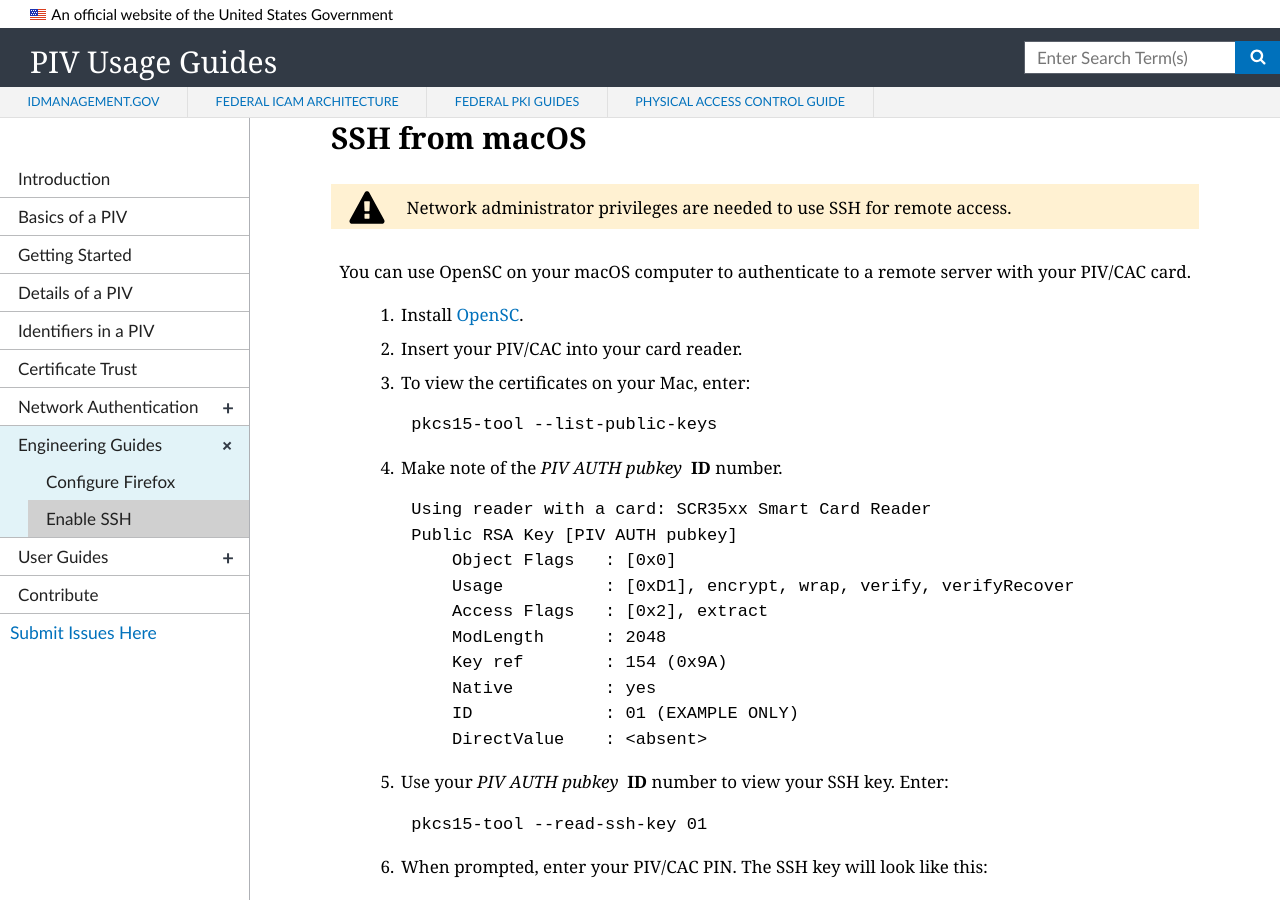
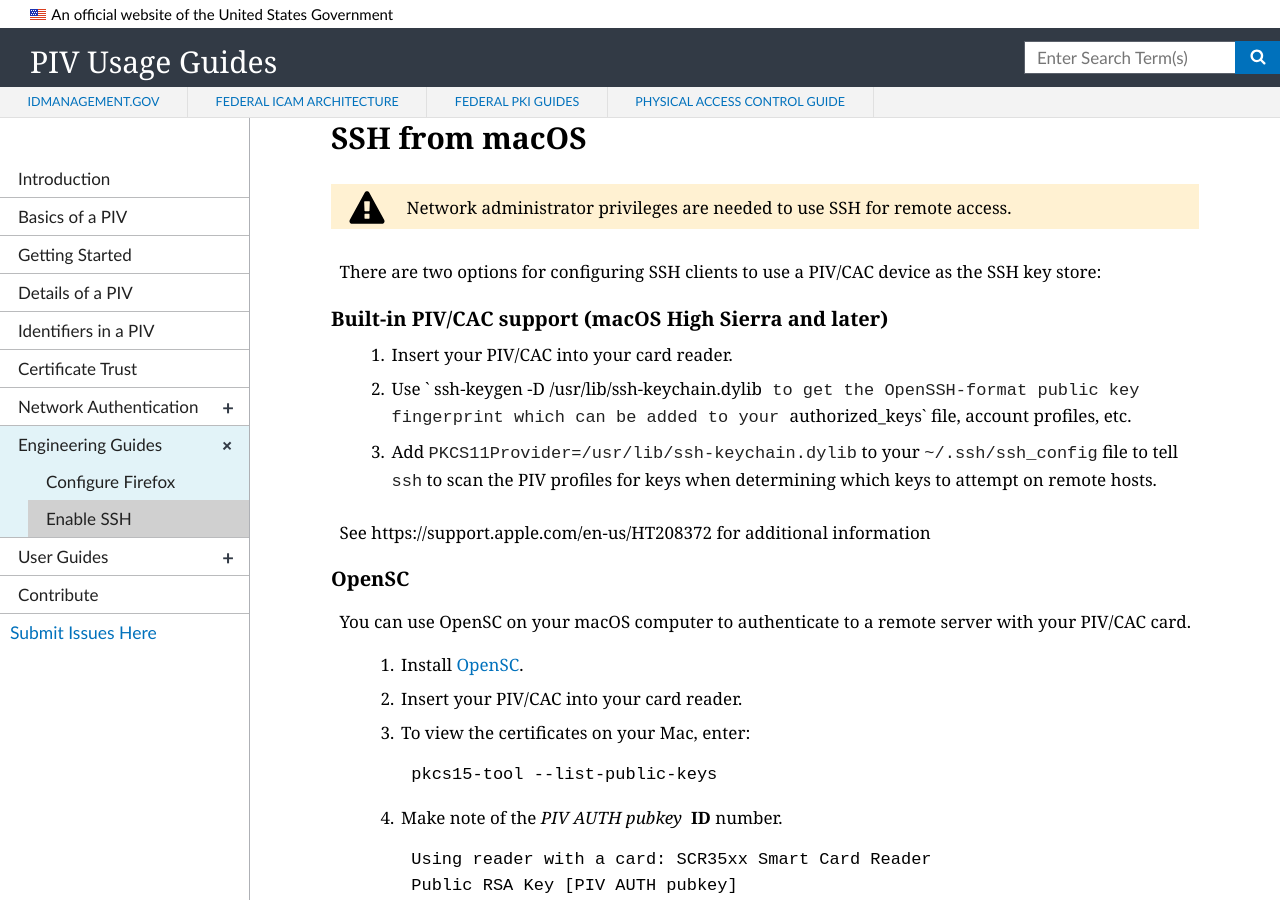
Before and after one commit to GSA/piv-guides, a Jekyll site: the page built from _engineering/02_ssh.md, in a window 1280 px wide and 900 px high, scrolled down 6804 px. Built offline with Jekyll 4.4.1, drawn with Linux system fonts in a browser that asks for light colours; nearby versions of some CDN libraries; library files that are not in the unit come from our copies; a script that is not in the unit is left out.

Commit message:
Add newer macOS SSH client instructions
This describes how to use the built-in support added in macOS High Sierra to avoid needing to manage an OpenSC install

```diff
--- a/_engineering/02_ssh.md
+++ b/_engineering/02_ssh.md
@@ -118,6 +118,18 @@
 
 {% include alert-warning.html content = "Network administrator privileges are needed to use SSH for remote access." %}
 
+There are two options for configuring SSH clients to use a PIV/CAC device as the SSH key store:
+
+### Built-in PIV/CAC support (macOS High Sierra and later)
+
+1. Insert your PIV/CAC into your card reader.
+2. Use ` ssh-keygen -D /usr/lib/ssh-keychain.dylib` to get the OpenSSH-format public key fingerprint which can be added to your `authorized_keys` file, account profiles, etc.
+3. Add `PKCS11Provider=/usr/lib/ssh-keychain.dylib` to your `~/.ssh/ssh_config` file to tell `ssh` to scan the PIV profiles for keys when determining which keys to attempt on remote hosts.
+
+See https://support.apple.com/en-us/HT208372 for additional information
+
+### OpenSC
+
 You can use OpenSC on your macOS computer to authenticate to a remote server with your PIV/CAC card.
 
 1. Install [OpenSC](https://www.github.com/OpenSC/OpenSC/wiki/Download-latest-OpenSC-stable-release){:target="_blank"}.
```
